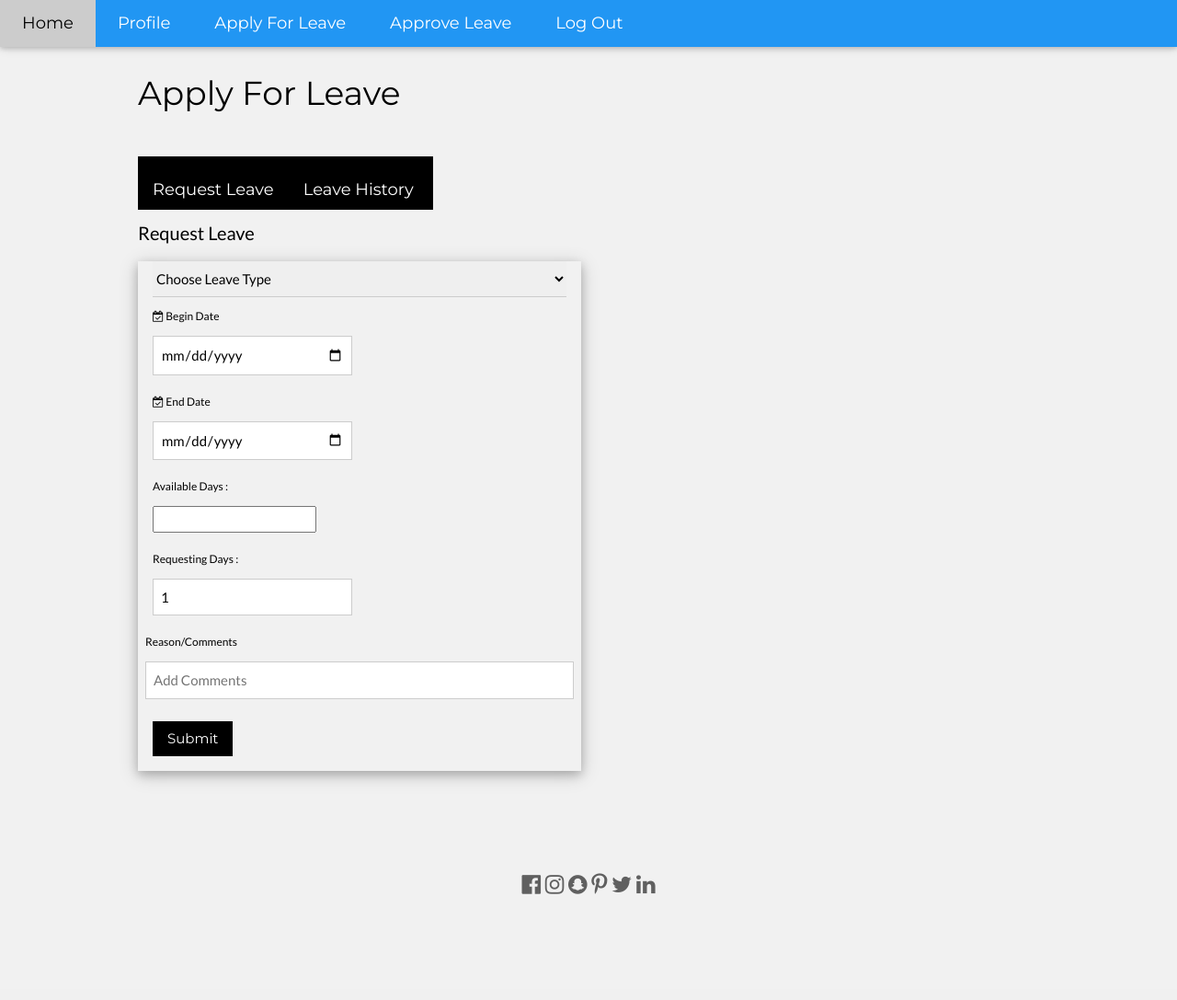
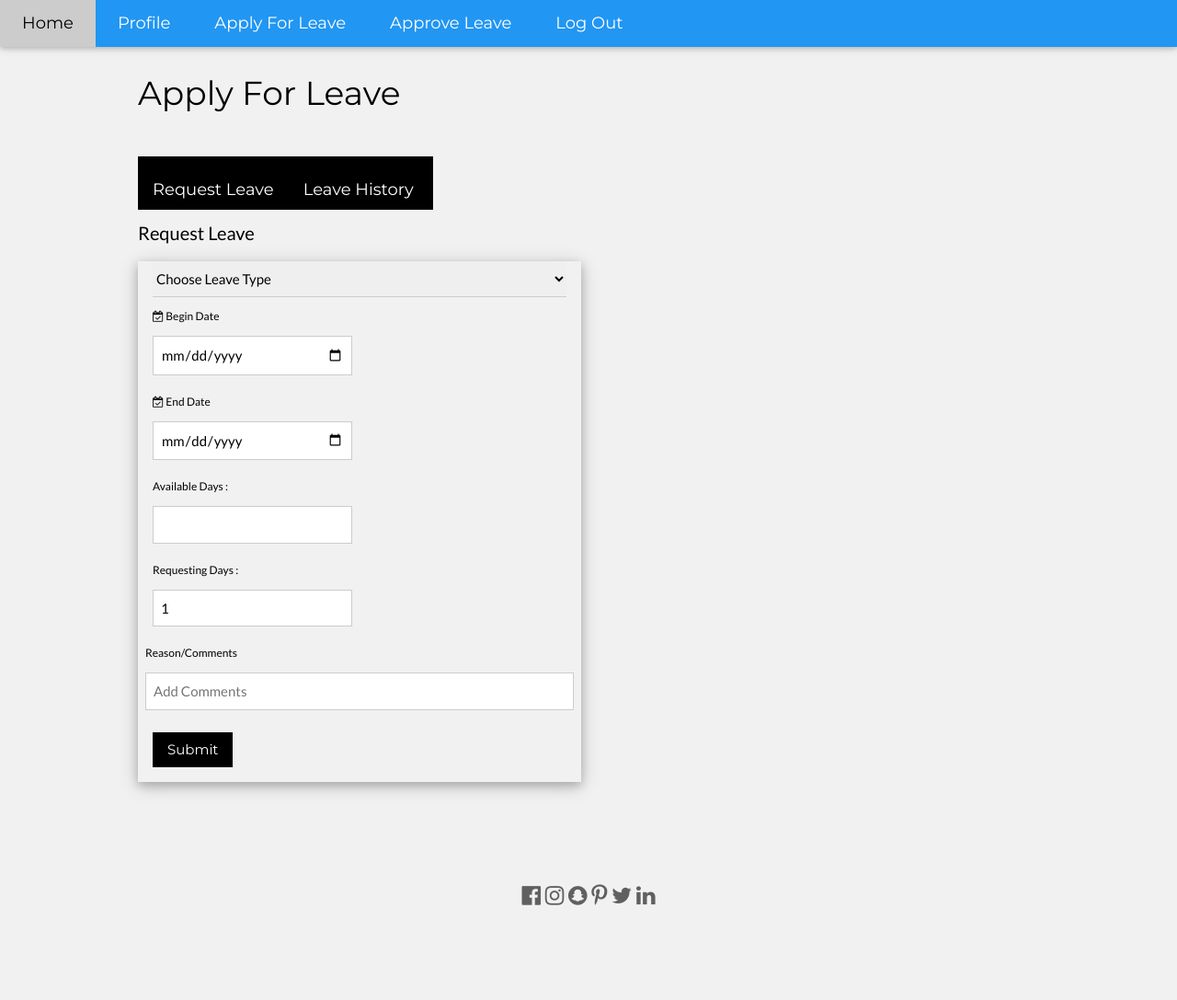
Before and after one commit to vidhishah22/CMPE-272-The-Seekers, a Django app: template LMSProject/LMS/templates/LMS/ApplyForLeave.html in a window 1280 px wide. Shown: the whole page at 92% size. Before the commit the page ends 972 px from the top, so only its background shows below. Run offline with Django 3.2, Linux system fonts and the light colour scheme; the template is opened without the code that fills it, so the values that code supplies are empty; some libraries are stand-ins or nearby versions.

Commit message:
Merge branch 'dev' of https://github.com/vidhishah22/CMPE-272-The-Seekers into dev
# Conflicts:
#	LMSProject/LMS/templates/LMS/ApplyForLeave.html
#	LMSProject/LMS/views.py

```diff
--- a/LMSProject/LMS/templates/LMS/ApplyForLeave.html
+++ b/LMSProject/LMS/templates/LMS/ApplyForLeave.html
@@ -11,7 +11,7 @@
     <link rel="stylesheet" href="https://fonts.googleapis.com/css?family=Montserrat">
     <link rel="stylesheet" href="https://cdnjs.cloudflare.com/ajax/libs/font-awesome/4.7.0/css/font-awesome.min.css">
     <script src="https://ajax.googleapis.com/ajax/libs/jquery/2.1.3/jquery.min.js"></script>
-    <!--<script src="js/my.js"></script>-->
+    <script src="js/my.js"></script>
     <style>
 body,h1,h2,h3,h4,h5,h6 {font-family: "Lato", sans-serif}
 .w3-bar,h1,button {font-family: "Montserrat", sans-serif}
@@ -47,31 +47,31 @@ body,h1,h2,h3,h4,h5,h6 {font-family: "Lato", sans-serif}
                                         <div class="w3-row-padding" style="margin:0 -16px 8px -16px">
                                             <div class="w3-half">
                                                 <p class="w3-small"><label> <i class="fa fa-calendar-check-o"></i> Begin Date </label></p>
-                                                <input class="w3-input w3-border" type="date" placeholder="DD MM YYYY" name="BeginDate" id="startDate">
+                                                <input class="w3-input w3-border" type="date" placeholder="YYYY MM DD" name="BeginDate" required>
                                             </div>
                                         </div>
                                         <div class="w3-row-padding" style="margin:0 -16px 8px -16px">
                                             <div class="w3-half">
                                                 <p class="w3-small"><label> <i class="fa fa-calendar-check-o"></i> End Date </label></p>
-                                                <input class="w3-input w3-border" type="date" placeholder="DD MM YYYY" name="EndDate" id="endDate" onchange="getRequestedDays()">
+                                                <input class="w3-input w3-border" type="date" placeholder="YYYY MM DD" name="EndDate" required id="endDate" onchange="getRequestedDays()">
                                             </div>
                                         </div>
                                         <div class="w3-row-padding" name="availableDays" id="availableDays" style="margin:0 -16px 8px -16px">
                                             <div class="w3-half">
-                                                <p class="w3-small">Available Days :</p>
-                                                <input value='{{leave_balance.Available_Days}}'>
+                                                <p class="w3-small" >Available Days :</p>
+                                                <input class="w3-input w3-border"value='{{leave_balance.Available_Days}}' readonly>
                                             </div>
                                         </div>
                                         <div class="w3-row-padding" style="margin:0 -16px 8px -16px">
                                             <div class="w3-half">
                                                 <p class="w3-small">Requesting Days :</p>
-                                                <input class="w3-input w3-border" id="requestedDays" type="number" value="1" name="Days" min="1" max="100">
+                                                <input class="w3-input w3-border" id="requestedDays" type="number" value="1" name="Days" min="1" max="100" readonly>
                                             </div>
                                         </div>
                                         <div class="w3-row-padding" style="margin:0 -16px 8px -16px">
                                             <div class="w3-full">
                                                 <p class="w3-small">Reason/Comments</p>
-                                                <input class="w3-input w3-border" type="text" placeholder="Add Comments" id="Reason" name="Reason">
+                                                <input class="w3-input w3-border" type="text" placeholder="Add Comments" id="Reason" name="Reason" required>
                                             </div>
                                         </div>
                                         <!--<button onclick="document.getElementById('id01').style.display='block'" class="w3-button w3-black w3-section w3-left" type="submit">Submit</button> -->
```
